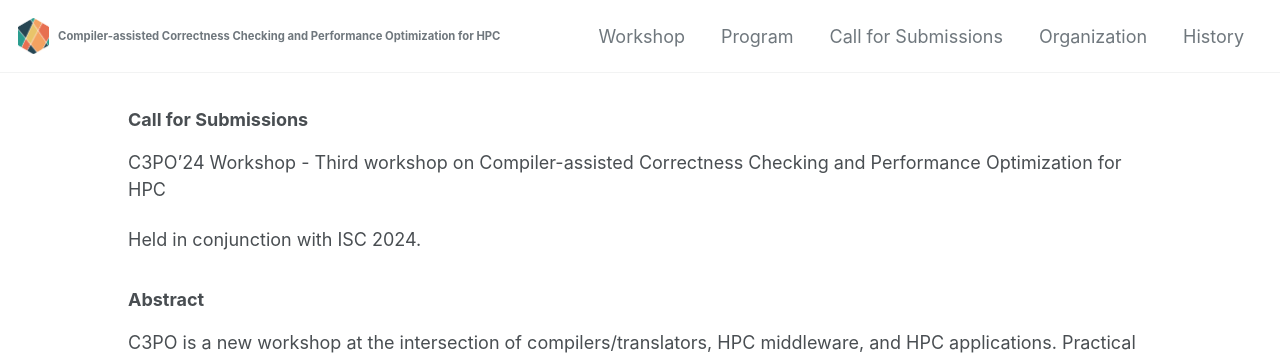
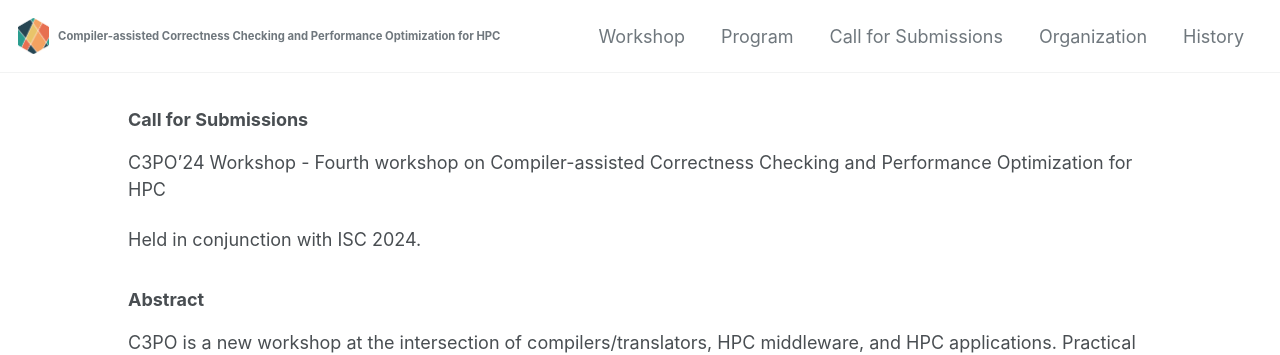
Before and after one commit to c3po-workshop/c3po-workshop.github.io, a Jekyll site: the page built from _pages/2024/call.md, in a window 1280 px wide. Shown: the top 355 px of the page. Built offline with Jekyll 4.4.1, drawn with Linux system fonts in a browser that asks for light colours; cached includes are drawn as plain includes; nearby versions of some CDN libraries; our own code applies the rules of GitHub Pages for plain Markdown files.

```diff
--- a/_pages/2024/call.md
+++ b/_pages/2024/call.md
@@ -3,7 +3,7 @@
 ---
 
 ### Call for Submissions
-C3PO'24 Workshop - Third workshop on Compiler-assisted Correctness Checking and Performance Optimization for HPC
+C3PO'24 Workshop - Fourth workshop on Compiler-assisted Correctness Checking and Performance Optimization for HPC
 
 <!-- Virtual event -->
 
```
Also changed, not shown: android-chrome-192x192.png, android-chrome-512x512.png, assets/logo.svg, assets/pre_2024/android-chrome-192x192.png (added), assets/pre_2024/android-chrome-512x512.png (added), assets/pre_2024/apple-touch-icon.png (added), assets/pre_2024/favicon-16x16.png (added), assets/pre_2024/favicon-32x32.png (added), assets/pre_2024/favicon.ico (added), assets/pre_2024/mstile-150x150.png (added), assets/pre_2024/safari-pinned-tab.svg (added), favicon-16x16.png, favicon-32x32.png, favicon.ico.
